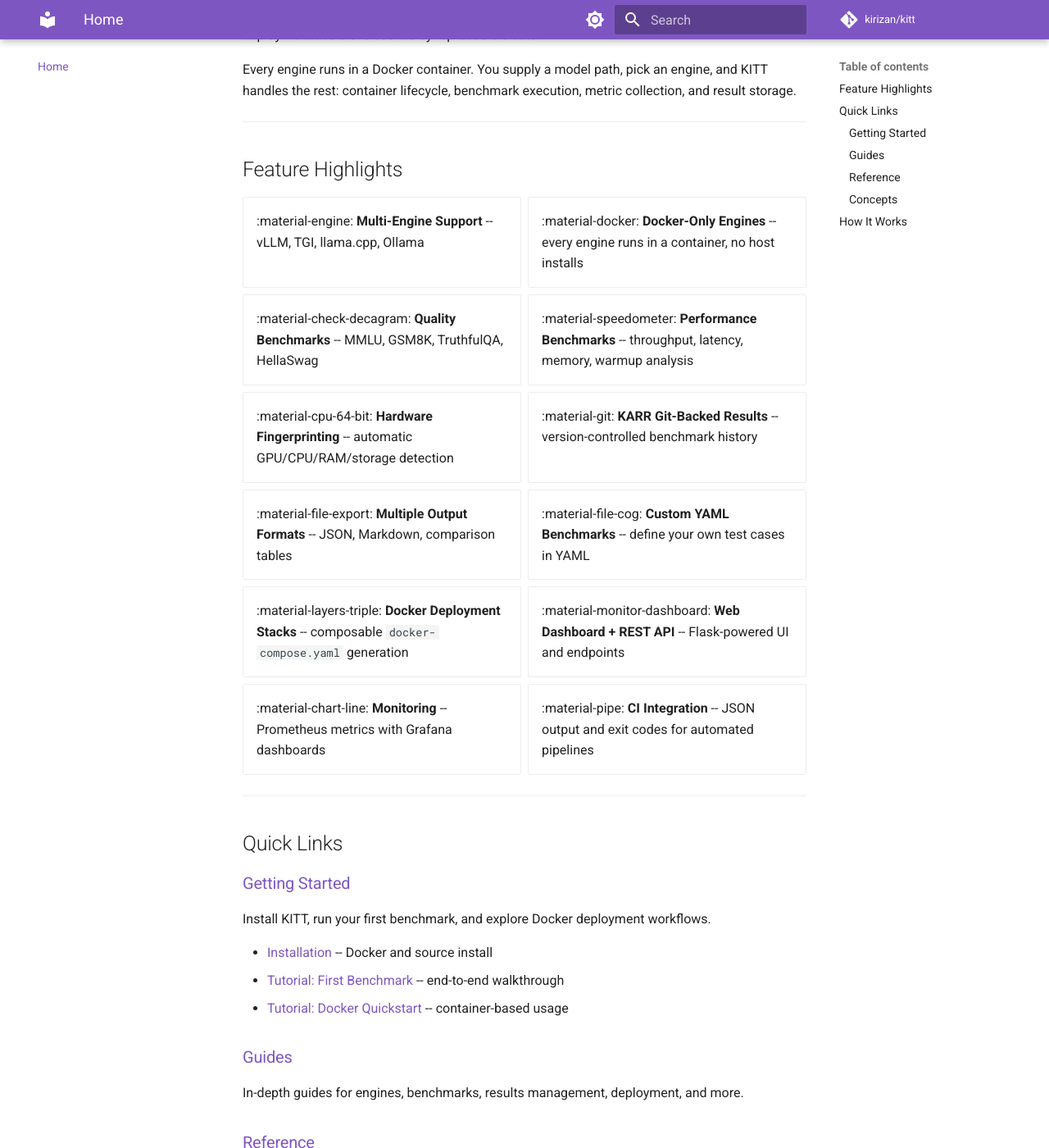
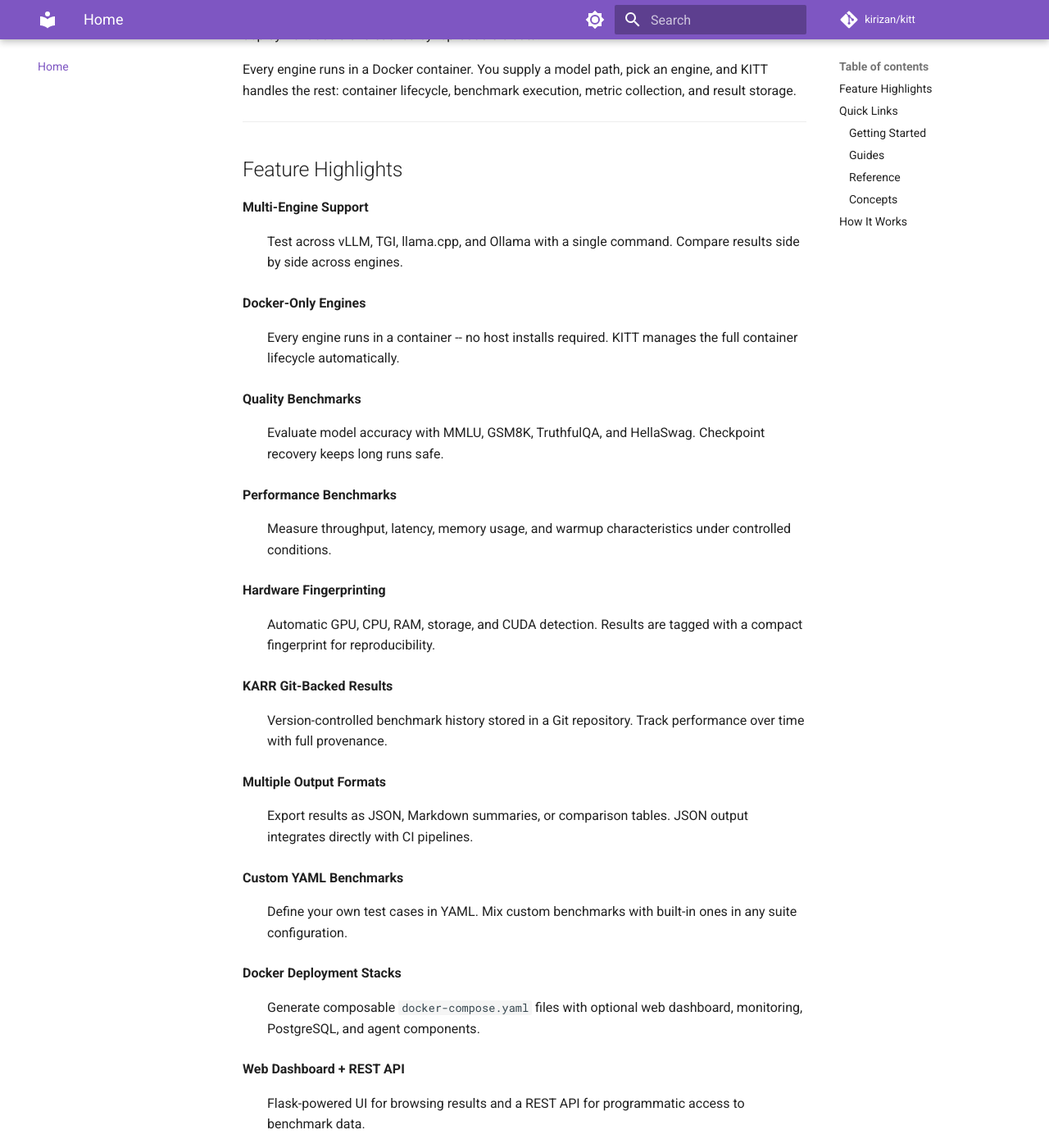
Before and after one commit to Kirizan/kitt, an MkDocs documentation site: the page built from docs/index.md, in a window 1280 px wide and 1400 px high, scrolled down 290 px. Shown: the whole window at 82% size. Built offline with MkDocs 1.6.1 and Material for MkDocs 9.7.7, drawn with Linux system fonts in a browser that asks for light colours; comment, search, counter and statistics services are not loaded; some of the changed text lies outside the part shown.

Commit message:
Fix feature highlights rendering with definition list format (#7) (#7)
Replace grid cards with Material Icon tokens (which rendered as literal
text due to missing pymdownx.emoji) with definition list markup matching
DEVON's documentation style. Add the def_list markdown extension so
entries render as proper <dl>/<dt>/<dd> elements.

Co-authored-by: Claude Opus 4.6 <noreply@anthropic.com>

```diff
--- a/docs/index.md
+++ b/docs/index.md
@@ -14,22 +14,53 @@ collection, and result storage.
 
 ## Feature Highlights
 
-<div class="grid cards" markdown>
+**Multi-Engine Support**
+:   Test across vLLM, TGI, llama.cpp, and Ollama with a single command. Compare
+    results side by side across engines.
 
-- :material-engine: **Multi-Engine Support** -- vLLM, TGI, llama.cpp, Ollama
-- :material-docker: **Docker-Only Engines** -- every engine runs in a container, no host installs
-- :material-check-decagram: **Quality Benchmarks** -- MMLU, GSM8K, TruthfulQA, HellaSwag
-- :material-speedometer: **Performance Benchmarks** -- throughput, latency, memory, warmup analysis
-- :material-cpu-64-bit: **Hardware Fingerprinting** -- automatic GPU/CPU/RAM/storage detection
-- :material-git: **KARR Git-Backed Results** -- version-controlled benchmark history
-- :material-file-export: **Multiple Output Formats** -- JSON, Markdown, comparison tables
-- :material-file-cog: **Custom YAML Benchmarks** -- define your own test cases in YAML
-- :material-layers-triple: **Docker Deployment Stacks** -- composable `docker-compose.yaml` generation
-- :material-monitor-dashboard: **Web Dashboard + REST API** -- Flask-powered UI and endpoints
-- :material-chart-line: **Monitoring** -- Prometheus metrics with Grafana dashboards
-- :material-pipe: **CI Integration** -- JSON output and exit codes for automated pipelines
+**Docker-Only Engines**
+:   Every engine runs in a container -- no host installs required. KITT manages
+    the full container lifecycle automatically.
 
-</div>
+**Quality Benchmarks**
+:   Evaluate model accuracy with MMLU, GSM8K, TruthfulQA, and HellaSwag.
+    Checkpoint recovery keeps long runs safe.
+
+**Performance Benchmarks**
+:   Measure throughput, latency, memory usage, and warmup characteristics under
+    controlled conditions.
+
+**Hardware Fingerprinting**
+:   Automatic GPU, CPU, RAM, storage, and CUDA detection. Results are tagged with
+    a compact fingerprint for reproducibility.
+
+**KARR Git-Backed Results**
+:   Version-controlled benchmark history stored in a Git repository. Track
+    performance over time with full provenance.
+
+**Multiple Output Formats**
+:   Export results as JSON, Markdown summaries, or comparison tables. JSON output
+    integrates directly with CI pipelines.
+
+**Custom YAML Benchmarks**
+:   Define your own test cases in YAML. Mix custom benchmarks with built-in ones
+    in any suite configuration.
+
+**Docker Deployment Stacks**
+:   Generate composable `docker-compose.yaml` files with optional web dashboard,
+    monitoring, PostgreSQL, and agent components.
+
+**Web Dashboard + REST API**
+:   Flask-powered UI for browsing results and a REST API for programmatic access
+    to benchmark data.
+
+**Monitoring**
+:   Prometheus metrics collection with pre-built Grafana dashboards for real-time
+    engine and system observability.
+
+**CI Integration**
+:   JSON output and meaningful exit codes make KITT easy to integrate into
+    automated testing pipelines.
 
 ---
 
--- a/mkdocs.yml
+++ b/mkdocs.yml
@@ -53,6 +53,7 @@ markdown_extensions:
   - toc:
       permalink: true
   - attr_list
+  - def_list
   - md_in_html
   - tables
 
```
